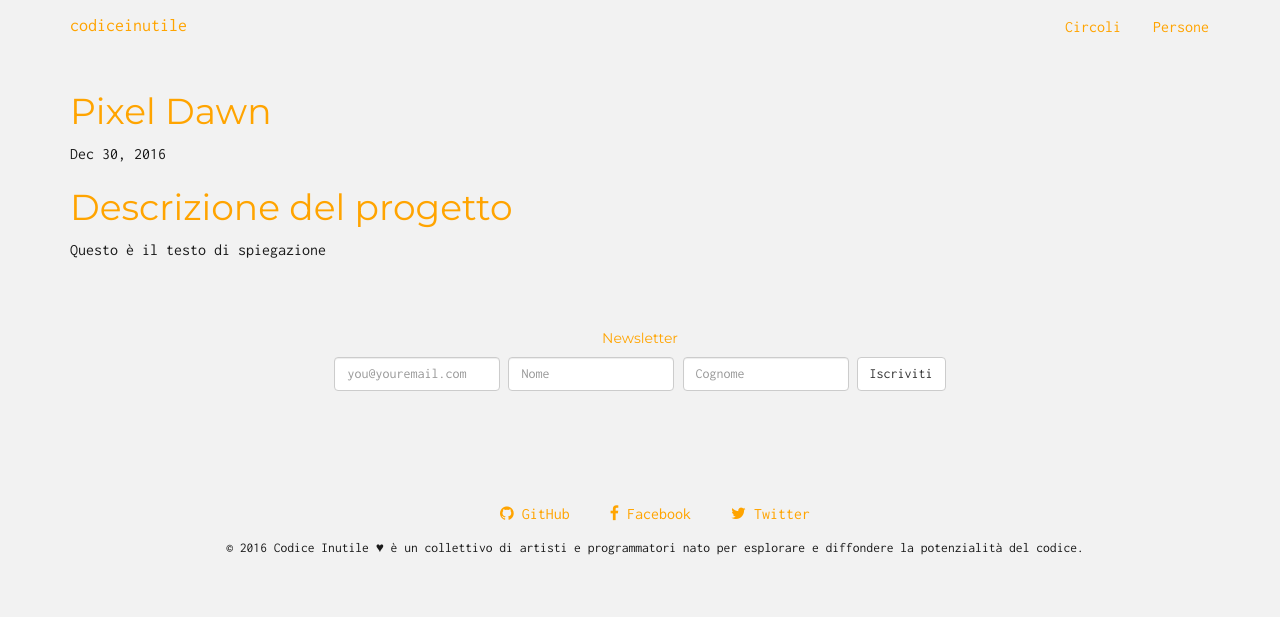
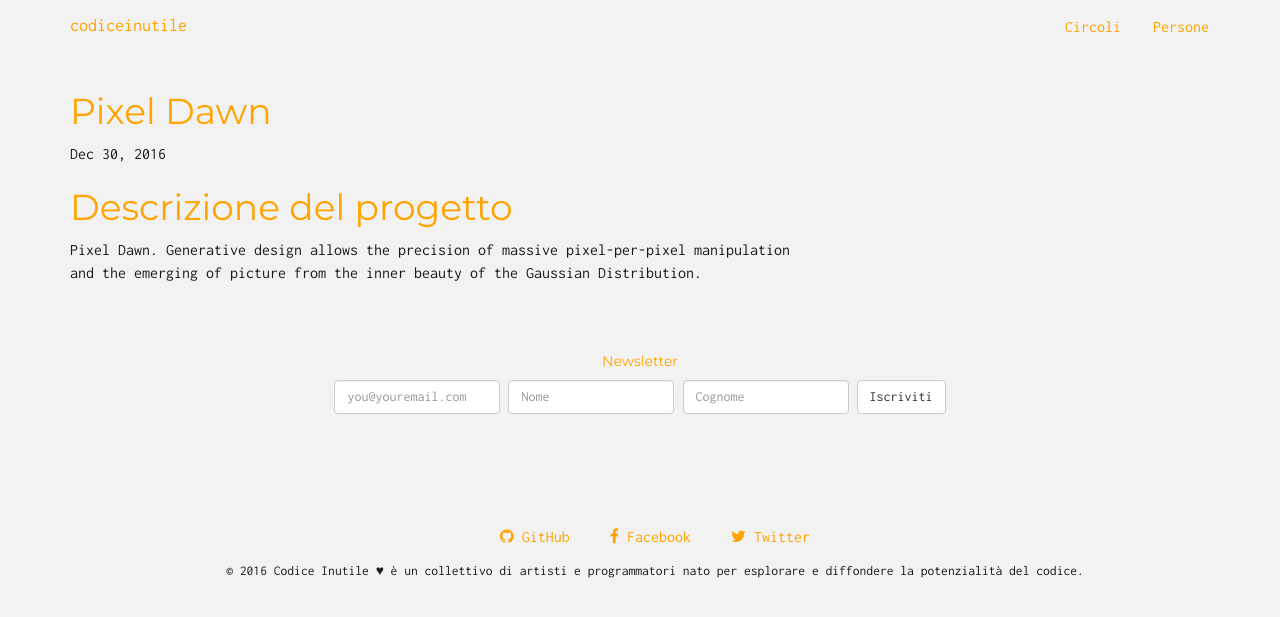
Before and after one commit to codiceinutile/codiceinutile.org, a Jekyll site: the page built from _posts/2016-12-30-esempio_project_matteo.markdown, in a window 1280 px wide and 900 px high. Shown: the top 617 px of the window. Built offline with Jekyll 4.4.1, drawn with Linux system fonts in a browser that asks for light colours; nearby versions of some CDN libraries.

Commit message:
Update 2016-12-30-esempio_project_matteo.markdown

```diff
--- a/_posts/2016-12-30-esempio_project_matteo.markdown
+++ b/_posts/2016-12-30-esempio_project_matteo.markdown
@@ -14,5 +14,5 @@ href: matteo.js
 date: 2016-12-30 10:40:00 +0100
 ---
 # Descrizione del progetto
-
-Questo è il testo di spiegazione
+Pixel Dawn.
+Generative design allows the precision of massive pixel-per-pixel manipulation and the emerging of picture from the inner beauty of the Gaussian Distribution.
```
